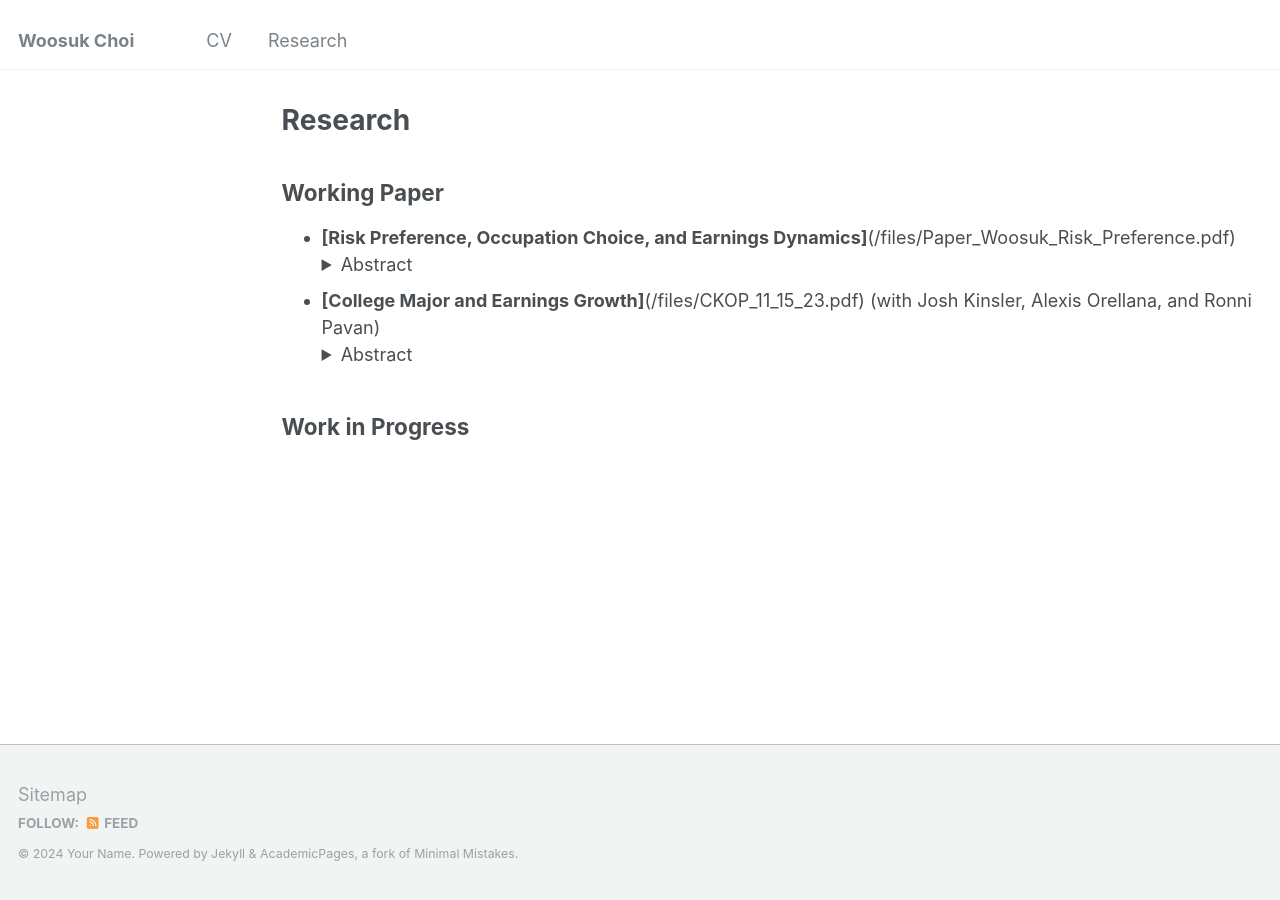
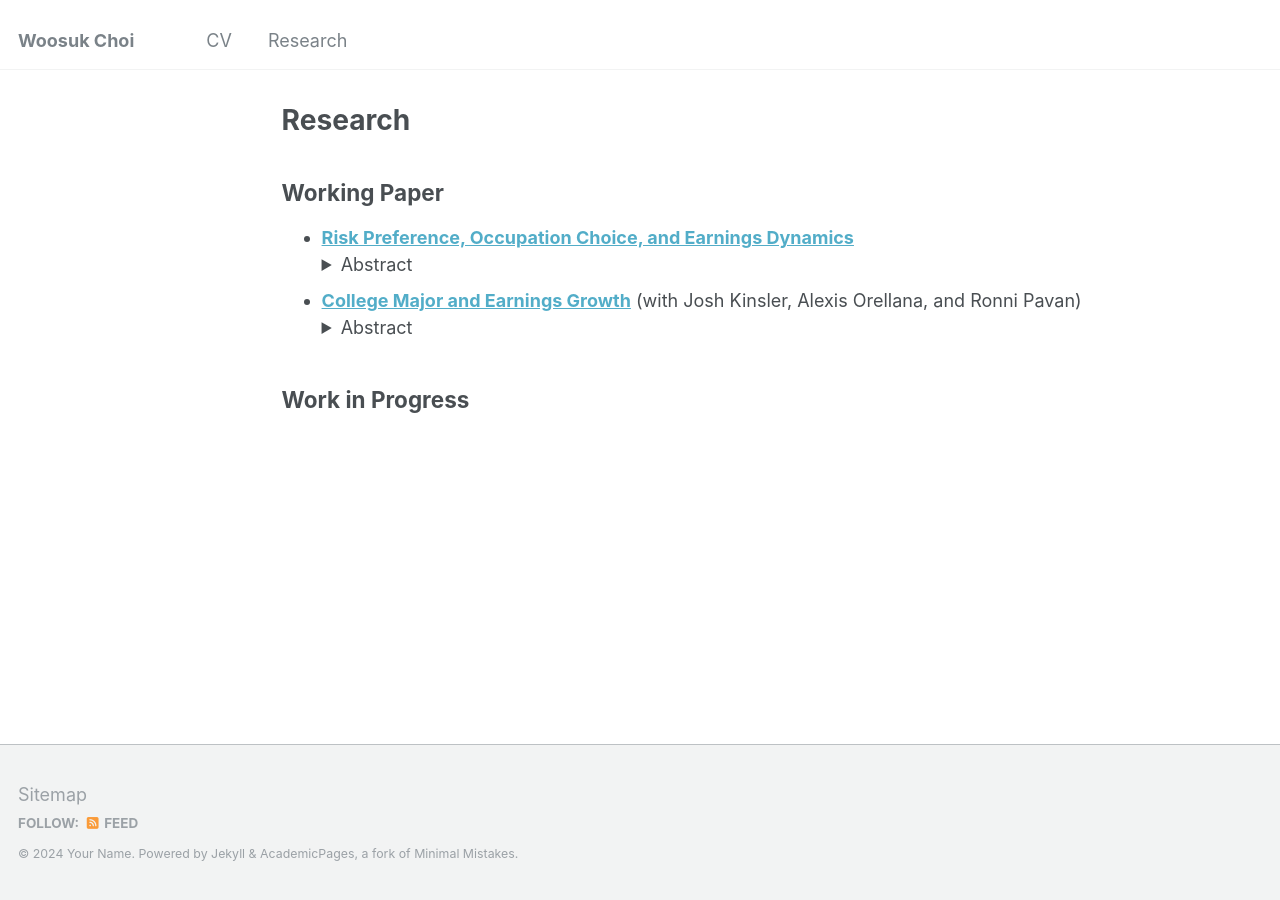
Before and after one commit to woosukchoi/old_page, a Jekyll site: the page built from _pages/research.md, in a window 1280 px wide. Built offline with Jekyll 4.4.1, drawn with Linux system fonts in a browser that asks for light colours.

Commit message:
Update research.md

```diff
--- a/_pages/research.md
+++ b/_pages/research.md
@@ -6,14 +6,14 @@ author_profile: false
 ---
 
 ## Working Paper
-- __[Risk Preference, Occupation Choice, and Earnings Dynamics]__(/files/Paper_Woosuk_Risk_Preference.pdf)
+- [__Risk Preference, Occupation Choice, and Earnings Dynamics__](/files/Paper_Woosuk_Risk_Preference.pdf)
   <details>
     <summary>Abstract</summary>
 
     Risk preference is a fundamental element in labor market decisions, which inherently entail risks. This paper investigates the role of risk preference in occupation choices and earnings inequality, utilizing data from the NLSY97 and O*NET database. The descriptive findings suggest that workers with greater risk aversion tend to earn lower wages, and this wage gap becomes especially pronounced as their careers progress. Moreover, the evidence indicates that risk-averse individuals tend to choose routine occupations, which provide less opportunity for earnings growth. To investigate mechanisms driving the dynamic impact of risk preferences on earnings, I develop a structural model of occupation choice with human capital accumulation, allowing for heterogeneity in risk preferences. The model is estimated using the Conditional Choice Probability estimator accounting for unobserved heterogeneity. The estimated model underscores that the effect of differential human capital accumulation accounts for 40 percent of earnings inequality between risk attitude groups, highlighting the importance of considering the propagating effect of self-selection on risk attitudes. Using the estimated model, I show that routine-biased technological change contributes to larger disparities in occupation choices across workers with varied risk preferences, enlarging earnings disparities.
   </details>
 
-- __[College Major and Earnings Growth]__(/files/CKOP_11_15_23.pdf) (with Josh Kinsler, Alexis Orellana, and Ronni Pavan)
+- [__College Major and Earnings Growth__](/files/CKOP_11_15_23.pdf) (with Josh Kinsler, Alexis Orellana, and Ronni Pavan)
   <details>
     <summary>Abstract</summary>
     In this paper we estimate major specific earnings profiles using matched American Community Survey (ACS) and Longitudinal Employer-Household Dynamics (LEHD) data. The advantage of the matched data relative to the ACS alone is that it provides a long panel of worker earnings, thus avoiding estimating life cycle profiles using cross- cohort variation. Once we allow the returns to major to vary by cohort, we find that engineering, computer science, and business majors experience faster earnings growth relative to humanities majors. For example, the gap in earnings between technical majors like engineering and computer science and humanities grows by 5-6% between ages 23 and 50. Our estimates also indicate that more recent graduates in these fields earn a larger premium relative to humanities than earlier cohorts.
```
